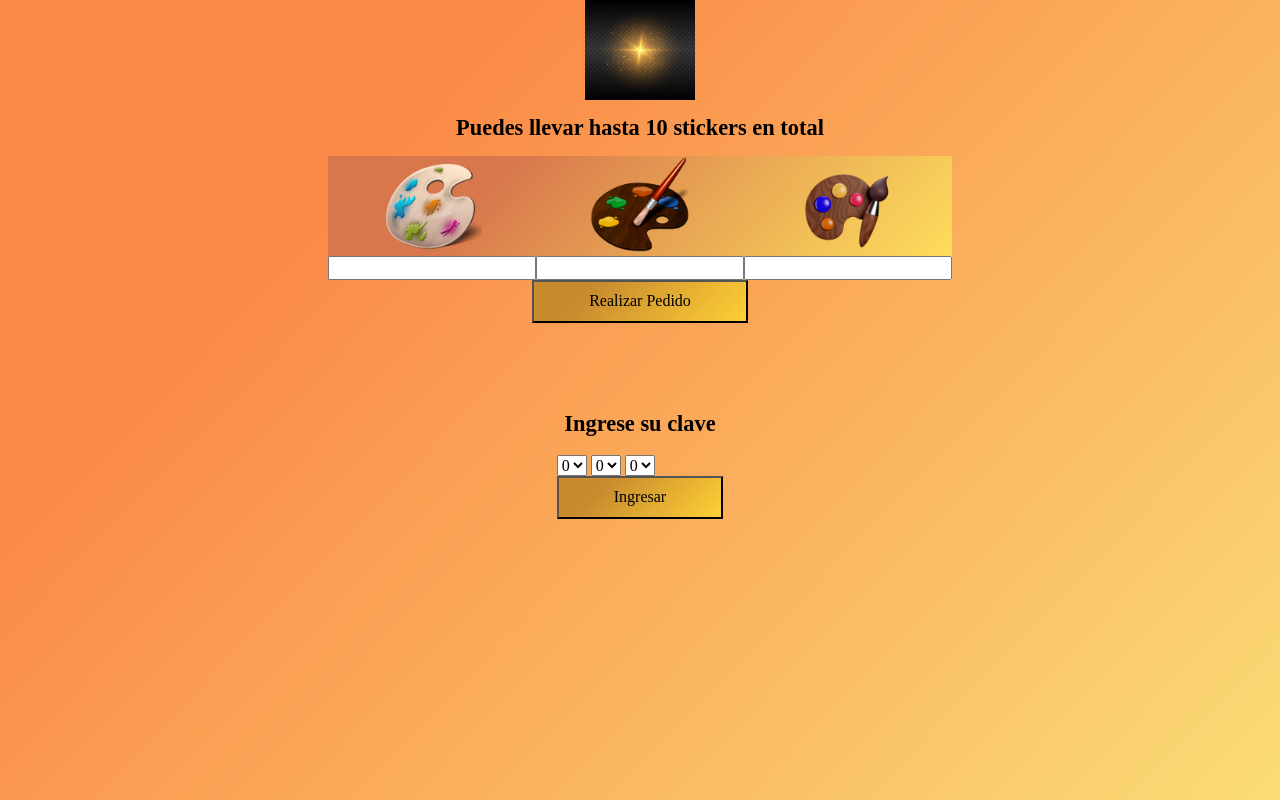
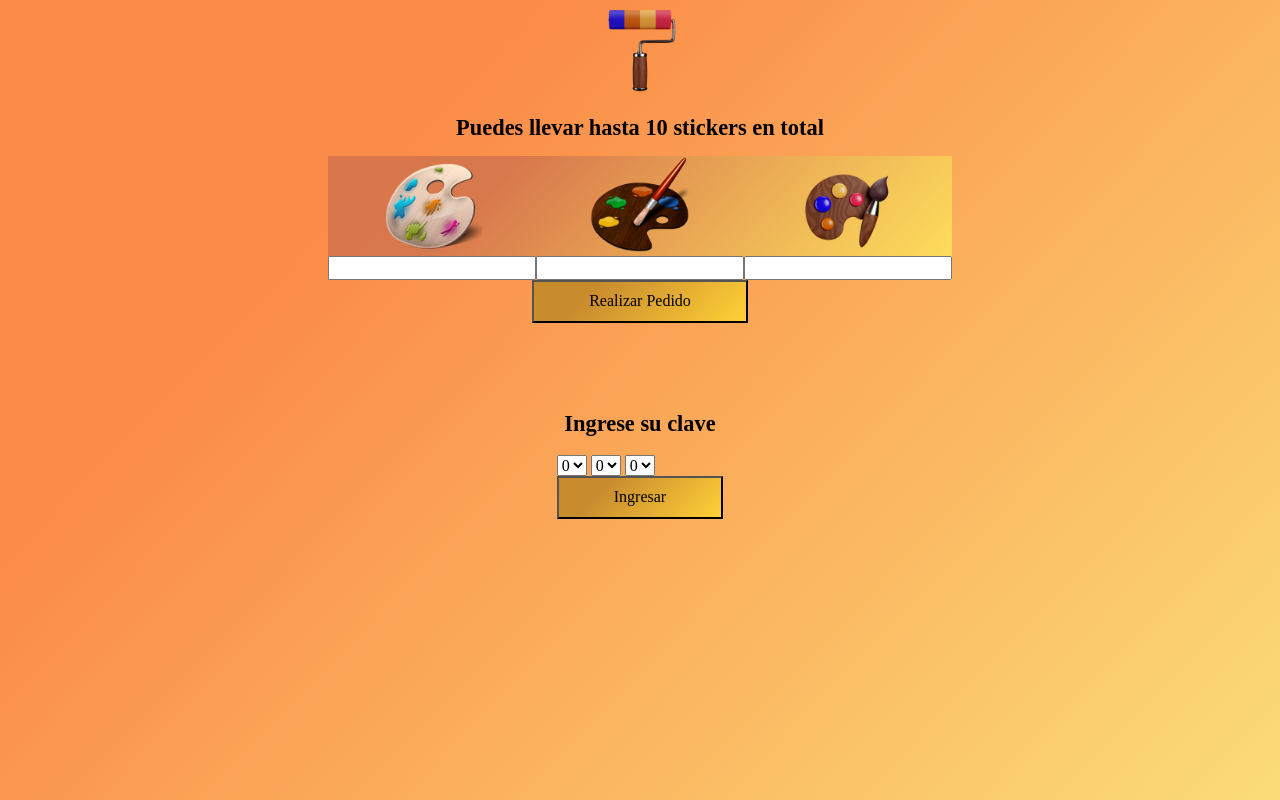
Before and after one commit to Skarmiris/bloque-3-Proyecto-2, a plain HTML site: page index.html in a window 1280 px wide. Drawn offline with Linux system fonts and the light colour scheme.

Commit message:
modificacion img

```diff
--- a/index.html
+++ b/index.html
@@ -14,7 +14,7 @@
 
     <!------------------parte 1 img con borde--------------->
     <main>
-        <img id="imagen-click" src="./assets/imagen/img4.jpg" alt="img4">
+        <img id="imagen-click" src="./assets/imagen/4.png" alt="4">
         <!------------------parte 2 stikers--------------------->
         <h1>Puedes llevar hasta 10 stickers en total</h1>
         <div class="grid-container">
```
Also changed, not shown: assets/imagen/notebook.png (deleted).
